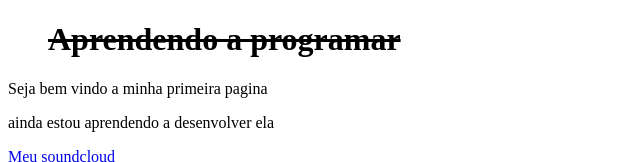
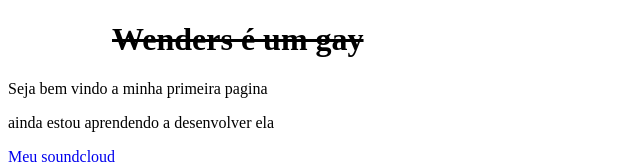
Before and after one commit to LucashSilva7/suvinier, a plain HTML site: page index.html in a window 1280 px wide. Shown: the top 162 px of the page, without its empty margins (0-640 px from the left). Drawn offline with Linux system fonts and the light colour scheme.

Commit message:
Update index.html

```diff
--- a/index.html
+++ b/index.html
@@ -14,7 +14,7 @@
       </head>
 
       <body>
-            <h1>&nbsp;&nbsp;&nbsp;&nbsp;&nbsp;<strike>Aprendendo a programar</strike></h1>
+            <h1>&nbsp;&nbsp;&nbsp;&nbsp;&nbsp;&nbsp;&nbsp;&nbsp;&nbsp;&nbsp;&nbsp;&nbsp;&nbsp;<strike>Wenders é um gay</strike></h1>
             <p>Seja bem vindo a minha primeira pagina</p>
             <p> ainda estou aprendendo a desenvolver ela</p>
             <a href="https://soundcloud.com/lu7br/tracks" target="_blanks">Meu soundcloud</a><br>
```
